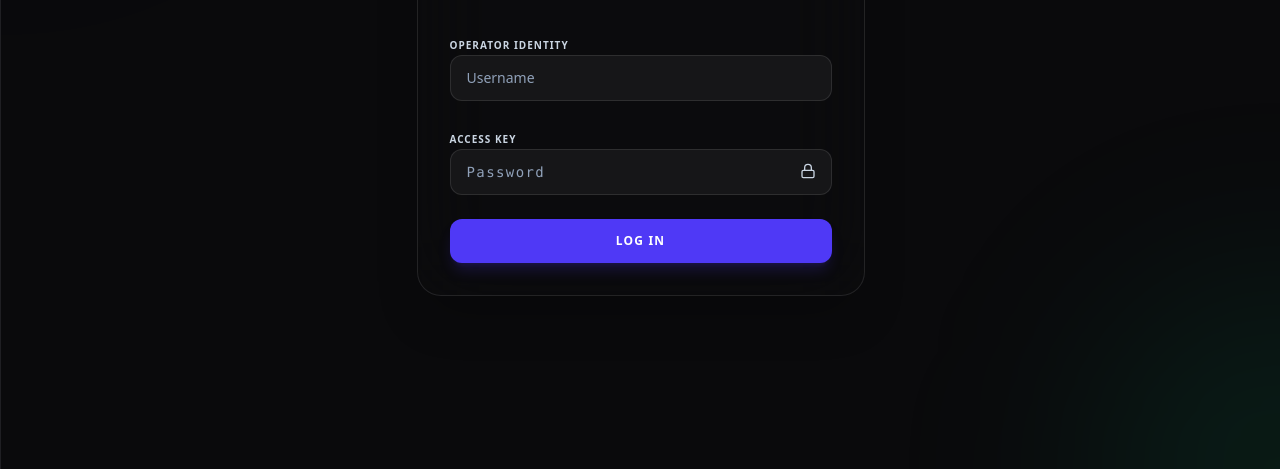
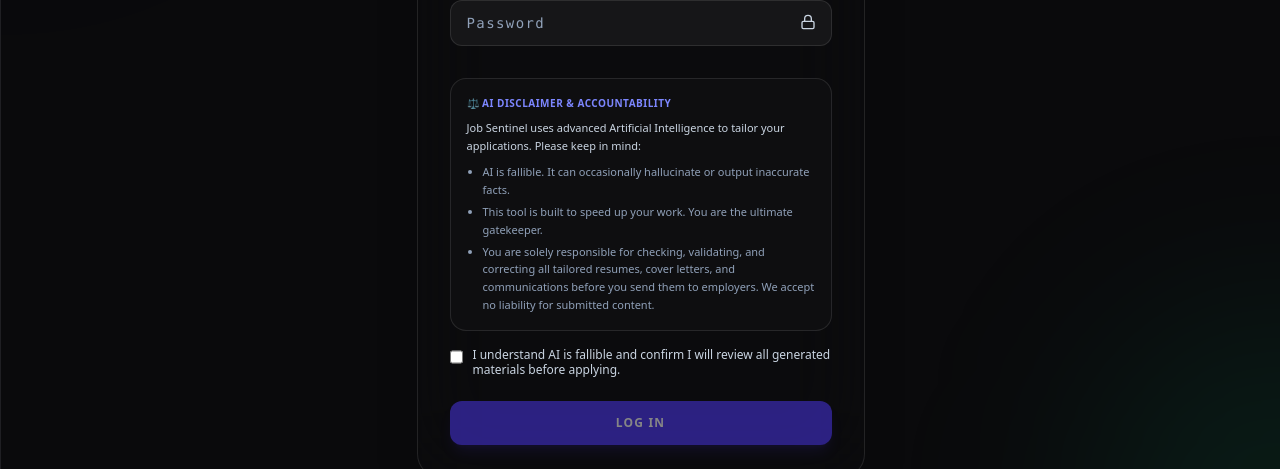
Before and after one commit to aiMentant/Job-Sentinel, a Next.js app: page /login in a window 1280 px wide. Shown: the part 331-800 px from the top of the page. Built offline with nearby package versions, Linux system fonts and the light colour scheme; no server answers.

Commit message:
feat: integrate AI disclaimer and checkbox acknowledgment to login, sidebar, and tailoring editor

```diff
--- a/src/app/login/page.tsx
+++ b/src/app/login/page.tsx
@@ -12,9 +12,15 @@
   const [password, setPassword] = useState("");
   const [error, setError] = useState("");
   const [isLoading, setIsLoading] = useState(false);
+  const [disclaimerChecked, setDisclaimerChecked] = useState(false);
 
   const handleSubmit = async (e: React.FormEvent) => {
     e.preventDefault();
+    if (!disclaimerChecked) {
+      setError("You must acknowledge the AI disclaimer before logging in.");
+      setIsLoading(false);
+      return;
+    }
     setError("");
     setIsLoading(true);
 
@@ -97,9 +103,39 @@
             </div>
           </div>
 
+          {/* AI Disclaimer & Checkbox */}
+          <div className="space-y-4 pt-2">
+            <div className="p-4 bg-white/[0.02] border border-white/10 rounded-2xl text-[11px] text-slate-300 leading-relaxed space-y-2">
+              <p className="font-bold text-indigo-400 flex items-center gap-1.5 uppercase tracking-wider text-[10px]">
+                ⚖️ AI Disclaimer & Accountability
+              </p>
+              <p>
+                Job Sentinel uses advanced Artificial Intelligence to tailor your applications. Please keep in mind:
+              </p>
+              <ul className="list-disc pl-4 space-y-1 text-slate-400">
+                <li>AI is fallible. It can occasionally hallucinate or output inaccurate facts.</li>
+                <li>This tool is built to speed up your work. You are the ultimate gatekeeper.</li>
+                <li>You are solely responsible for checking, validating, and correcting all tailored resumes, cover letters, and communications before you send them to employers. We accept no liability for submitted content.</li>
+              </ul>
+            </div>
+
+            <label className="flex items-start gap-2.5 text-xs text-slate-300 select-none cursor-pointer group">
+              <input
+                type="checkbox"
+                required
+                checked={disclaimerChecked}
+                onChange={(e) => setDisclaimerChecked(e.target.checked)}
+                className="mt-0.5 w-4 h-4 rounded border-white/10 bg-white/5 text-indigo-600 focus:ring-indigo-500 cursor-pointer"
+              />
+              <span className="leading-tight group-hover:text-white transition-colors">
+                I understand AI is fallible and confirm I will review all generated materials before applying.
+              </span>
+            </label>
+          </div>
+
           <button
             type="submit"
-            disabled={isLoading}
+            disabled={isLoading || !disclaimerChecked}
             className="w-full py-3.5 bg-indigo-600 hover:bg-indigo-500 disabled:opacity-50 text-white rounded-xl text-xs font-black uppercase tracking-widest transition-all shadow-lg shadow-indigo-600/20 flex items-center justify-center gap-2 cursor-pointer"
           >
             {isLoading ? (
--- a/src/app/tracker/page.tsx
+++ b/src/app/tracker/page.tsx
@@ -1480,6 +1480,14 @@
               />
             </div>
 
+            {/* Friendly Legal Advisory Check */}
+            <div className="px-8 py-4 bg-amber-500/[0.03] border-t border-card-border text-[11px] text-amber-600 dark:text-amber-400 leading-relaxed flex items-start gap-2.5">
+              <AlertTriangle className="w-4 h-4 shrink-0 mt-0.5" />
+              <span>
+                <strong>Application Accuracy Check</strong>: While Job Sentinel AI tailors content, it can occasionally hallucinate or output inaccuracies. Please read through and verify the tailored resume bullet points and cover letter before saving or applying. You are responsible for the validity of submissions.
+              </span>
+            </div>
+
             <div className="p-6 border-t border-card-border bg-black/5 dark:bg-white/5 flex justify-between items-center">
               <button
                 onClick={() => {
--- a/src/components/Sidebar.tsx
+++ b/src/components/Sidebar.tsx
@@ -222,6 +222,12 @@
       </button>
 
       {!isCollapsed && (
+        <div className="px-2 mb-3 text-[10px] text-text-muted/85 leading-normal text-center max-w-[200px] mx-auto select-none border-t border-card-border/30 pt-3">
+          ⚠️ <span className="font-semibold text-foreground/80">AI Disclaimer</span>: Tailored documents may contain errors. Please review all details prior to applying.
+        </div>
+      )}
+
+      {!isCollapsed && (
         <div className="mt-auto bg-background border border-card-border rounded-2xl p-4 animate-in fade-in slide-in-from-bottom-2 duration-300">
           <div className="flex items-center gap-3 mb-3">
             {activeProfile?.profilePictureUrl ? (
```
